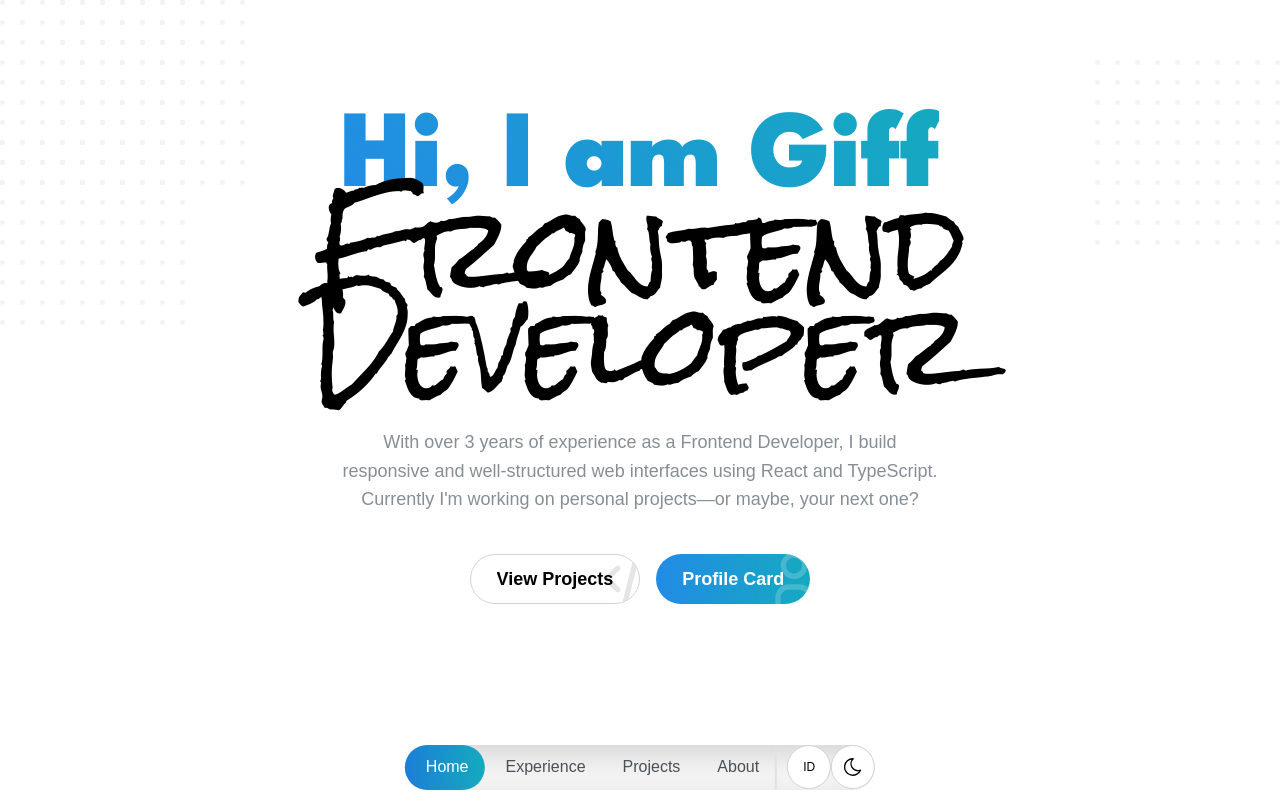
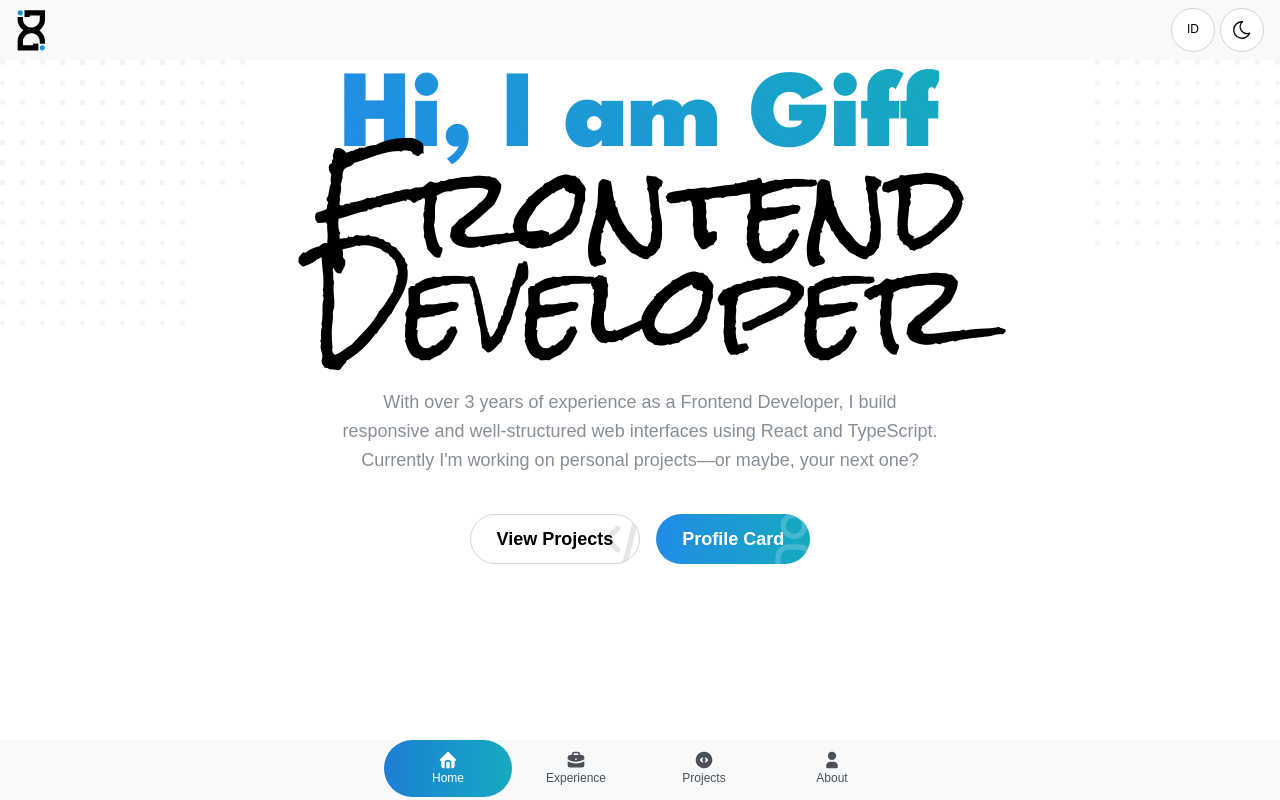
Before and after one commit to giffariz/portfolio, a Next.js app: page / in a window 1280 px wide. Built offline with nearby package versions, Linux system fonts and the light colour scheme.

Commit message:
feat: Create header, content, and footer layout

```diff
--- a/src/app/globals.css
+++ b/src/app/globals.css
@@ -12,7 +12,8 @@
 
 html,
 body {
-  max-width: 100vw;
+  max-width: 100dvw;
+  max-height: 100dvh;
   overflow-x: hidden;
 }
 
--- a/src/app/page.tsx
+++ b/src/app/page.tsx
@@ -1,19 +1,97 @@
 "use client";
-import { useState } from "react";
-import { Tabs } from "@mantine/core";
+import { useEffect, useRef, useState } from "react";
+import { AppShell, Group, Tabs } from "@mantine/core";
 import { Navbar } from "@/components/Navbar/Navbar";
 import { Content } from "@/components/Content/Content";
+import LanguageSelector from "@/components/LanguageSelector/LanguageSelector";
+import { ThemeToggle } from "@/components/ThemeToggle/ThemeToggle";
+import { Logo } from "@/components/Loader/Logo";
+
+const tabs = [
+  { id: "home", label: "Home" },
+  { id: "experience", label: "Experience" },
+  { id: "projects", label: "Projects" },
+  { id: "about", label: "About Me" },
+];
 
 export default function Home() {
   const [activeTab, setActiveTab] = useState<string | null>("home");
 
+  const touchStartX = useRef<number>(0)
+  const touchStartY = useRef<number>(0)
+
+  const handleTouchStart = (e: TouchEvent) => {
+    touchStartX.current = e.touches[0].clientX
+    touchStartY.current = e.touches[0].clientY
+  }
+
+  const handleTouchEnd = (e: TouchEvent) => {
+    if (!touchStartX.current || !touchStartY.current) return
+
+    const touchEndX = e.changedTouches[0].clientX
+    const touchEndY = e.changedTouches[0].clientY
+
+    const diffX = touchStartX.current - touchEndX
+    const diffY = touchStartY.current - touchEndY
+
+    if (Math.abs(diffX) > Math.abs(diffY) && Math.abs(diffX) > 50) {
+      const currentIndex = tabs.findIndex((tab) => tab.id === activeTab)
+
+      if (diffX > 0 && currentIndex < tabs.length - 1) {
+        setActiveTab(tabs[currentIndex + 1].id)
+      } else if (diffX < 0 && currentIndex > 0) {
+        setActiveTab(tabs[currentIndex - 1].id)
+      }
+    }
+
+    touchStartX.current = 0
+    touchStartY.current = 0
+  }
+
+  useEffect(() => {
+    const handleStart = (e: TouchEvent) => handleTouchStart(e)
+    const handleEnd = (e: TouchEvent) => handleTouchEnd(e)
+
+    document.addEventListener("touchstart", handleStart, { passive: true })
+    document.addEventListener("touchend", handleEnd, { passive: true })
+
+    return () => {
+      document.removeEventListener("touchstart", handleStart)
+      document.removeEventListener("touchend", handleEnd)
+    }
+    // eslint-disable-next-line react-hooks/exhaustive-deps
+  }, [activeTab])
+
   return (
-    <Tabs variant="none" value={activeTab} onChange={setActiveTab} h={"100dvh"} mah={"100dvh"} style={{ overflow: "hidden" }}>
-      <Navbar activeTab={activeTab} />
-      <Content
-        onClickProjects={() => setActiveTab("projects")}
-        activeTab={activeTab}
-      />
+    <Tabs variant="none" value={activeTab} onChange={setActiveTab}>
+      <AppShell
+        header={{ height: 60 }}
+        footer={{ height: 60 }}
+        padding="md"
+      >
+        <AppShell.Header bd={"none"} ml={-15} style={{
+          backgroundColor: "light-dark(var(--mantine-color-gray-0), var(--mantine-color-dark-6))"
+        }}>
+          <Group h="100%" px="md" justify="space-between" align="center">
+            <Logo animate={false} size={60}/>
+            <Group gap={5} mt={-8}>
+              <LanguageSelector />
+              <ThemeToggle />
+            </Group>
+          </Group>
+        </AppShell.Header>
+        <AppShell.Main>
+          <Content
+            onClickProjects={() => setActiveTab("projects")}
+            activeTab={activeTab}
+          />
+        </AppShell.Main>
+        <AppShell.Footer bd={"none"} style={{
+          backgroundColor: "light-dark(var(--mantine-color-gray-0), var(--mantine-color-dark-6))"
+        }}>
+          <Navbar activeTab={activeTab} />
+        </AppShell.Footer>
+      </AppShell>
     </Tabs>
   );
 }
--- a/src/components/Content/Content.tsx
+++ b/src/components/Content/Content.tsx
@@ -20,7 +20,6 @@ export const Content = ({ onClickProjects, activeTab }: IContentProps) => {
                         <Flex
                             justify="center"
                             align="center"
-                            h="90dvh"
                         >
                             <div style={styles}>
                                 <Home onClickProjects={onClickProjects} />
@@ -35,7 +34,6 @@ export const Content = ({ onClickProjects, activeTab }: IContentProps) => {
                         <Flex
                             justify="center"
                             align="center"
-                            h="90dvh"
                         >
                             <div style={styles}>
                                 <Experience />
@@ -50,7 +48,6 @@ export const Content = ({ onClickProjects, activeTab }: IContentProps) => {
                         <Flex
                             justify="center"
                             align="center"
-                            h="90dvh"
                         >
                             <div style={styles}>
                                 <Projects />
@@ -65,7 +62,6 @@ export const Content = ({ onClickProjects, activeTab }: IContentProps) => {
                         <Flex
                             justify="center"
                             align="center"
-                            h="90dvh"
                         >
                             <div style={styles}>
                                 <AboutMe />
--- a/src/components/Content/Home/Home.module.css
+++ b/src/components/Content/Home/Home.module.css
@@ -1,12 +1,5 @@
 .wrapper {
     position: relative;
-    padding-top: 80px;
-    padding-bottom: 80px;
-
-    @media (max-width: $mantine-breakpoint-lg) {
-        padding-top: 40px;
-        padding-bottom: 40px;
-    }
 }
 
 .inner {
--- a/src/components/Loader/Loader.tsx
+++ b/src/components/Loader/Loader.tsx
@@ -21,7 +21,7 @@ export const Loader = () => {
   if (loading)
     return (
       <Center className={classes.loadContainer}>
-        <Logo />
+        <Logo animate size={200}/>
       </Center>
     );
 
--- a/src/components/Loader/Logo.tsx
+++ b/src/components/Loader/Logo.tsx
@@ -1,13 +1,18 @@
 import { Box } from "@mantine/core";
 
-export const Logo = () => {
+interface ILogoProps {
+	size: number;
+	animate: boolean;
+}
+
+export const Logo = ({ size, animate }: ILogoProps = { size: 100, animate: true }) => {
 	return (
-		<Box w={"200px"}>
+		<Box w={size}>
 			<svg
 				xmlns="http://www.w3.org/2000/svg"
 				viewBox="0 0 496 496"
-				fill="none"
-				stroke="currentColor"
+				fill={ animate ? "none" : "currentColor" }
+				stroke={ animate ? "currentColor" : "none" }
 				strokeWidth={10}
 			>
 				<defs>
@@ -70,7 +75,7 @@ export const Logo = () => {
 						C181.246887,372.426422 182.540833,373.869934 186.013916,373.685120
 						C189.503128,373.499481 193.010117,373.647919 197.007904,373.649719
 						z"
-					style={{
+					style={ !animate ? {} : {
 						strokeDasharray: 500,
 						strokeDashoffset: 500,
 						animation: "dashDraw 3s ease-in-out infinite",
@@ -85,8 +90,9 @@ export const Logo = () => {
 						C366.482727,396.824524 362.845093,408.081879 353.804352,413.749512
 						C352.542389,414.540710 351.145935,415.117371 349.431091,415.930328
 						z"
-					stroke="url(#gradient)"
-					style={{
+					fill={animate ? "none" : "url(#gradient)"}
+					stroke={animate ? "url(#gradient)" : "none"}
+					style={ !animate ? {} : {
 						strokeDasharray: 200,
 						strokeDashoffset: 200,
 						animation: "dashDraw 3s ease-in-out infinite",
@@ -101,8 +107,9 @@ export const Logo = () => {
 						C152.856216,84.152527 160.843597,83.917168 168.514435,87.158920
 						C175.637589,90.169212 180.028854,95.983475 180.554840,104.548141
 						z"
-					stroke="url(#gradient)"
-					style={{
+					fill={animate ? "none" : "url(#gradient)"}
+					stroke={animate ? "url(#gradient)" : "none"}
+					style={ !animate ? {} : {
 						strokeDasharray: 200,
 						strokeDashoffset: 200,
 						animation: "dashDraw 3s ease-in-out infinite",
--- a/src/components/Navbar/Navbar.module.css
+++ b/src/components/Navbar/Navbar.module.css
@@ -2,23 +2,12 @@
     position: fixed;
     left: 50%;
     transform: translateX(-50%);
-    bottom: var(--mantine-spacing-xs);
+    min-width: 40dvw;
     z-index: 2;
     justify-content: space-between;
-    border-radius: 50px;
-
-    background: #ffffff;
-    box-shadow: inset 10px 10px 40px #cccccc,
-        inset -10px -10px 40px #ffffff;
-
-    @mixin dark {
-        background: #333333;
-        box-shadow: inset 10px 10px 40px #292929,
-            inset -10px -10px 40px #3d3d3d;
-    }
 
     @media (max-width: $mantine-breakpoint-xs) {
-        min-width: 90vw;
+        min-width: 100dvw;
     }
 }
 
@@ -35,6 +24,7 @@
     transition: color 500ms ease;
     color: var(--mantine-color-gray-7);
     gap: var(--mantine-spacing-xs);
+    justify-content: center;
 
     &[data-active] {
         color: var(--mantine-color-white);
--- a/src/components/Navbar/Navbar.tsx
+++ b/src/components/Navbar/Navbar.tsx
@@ -1,11 +1,5 @@
 "use client";
-import {
-    Tabs,
-    Center,
-    FloatingIndicator,
-    Divider,
-    Text,
-} from "@mantine/core";
+import { Tabs, FloatingIndicator, Text, Flex } from "@mantine/core";
 import {
     IconHomeFilled,
     IconBriefcaseFilled,
@@ -14,8 +8,6 @@ import {
 } from "@tabler/icons-react";
 import { useState } from "react";
 import classes from "./Navbar.module.css";
-import { ThemeToggle } from "../ThemeToggle/ThemeToggle";
-import LanguageSelector from "../LanguageSelector/LanguageSelector";
 
 interface NavbarProps {
     activeTab: string | null;
@@ -32,38 +24,54 @@ export const Navbar = ({ activeTab }: NavbarProps) => {
     };
 
     return (
-        <Tabs.List ref={setRootRef} className={classes.list}>
-            <Tabs.Tab value="home" ref={setControlRef("home")} className={classes.tab}>
-                <Center inline>
-                    <IconHomeFilled size={20} className="mantine-hidden-from-md" />
-                    <Text fw={500} ml={5} visibleFrom="md">
+        <Tabs.List grow ref={setRootRef} className={classes.list} justify="center">
+            <Tabs.Tab
+                value="home"
+                ref={setControlRef("home")}
+                className={classes.tab}
+            >
+                <Flex align="center" direction="column" gap={0}>
+                    <IconHomeFilled size={20} />
+                    <Text fw={500} size="xs">
                         Home
                     </Text>
-                </Center>
+                </Flex>
             </Tabs.Tab>
-            <Tabs.Tab value="experience" ref={setControlRef("experience")} className={classes.tab}>
-                <Center inline>
-                    <IconBriefcaseFilled size={20} className="mantine-hidden-from-md" />
-                    <Text fw={500} ml={5} visibleFrom="md">
+            <Tabs.Tab
+                value="experience"
+                ref={setControlRef("experience")}
+                className={classes.tab}
+            >
+                <Flex align="center" direction="column" gap={0}>
+                    <IconBriefcaseFilled size={20} />
+                    <Text fw={500} size="xs">
                         Experience
                     </Text>
-                </Center>
+                </Flex>
             </Tabs.Tab>
-            <Tabs.Tab value="projects" ref={setControlRef("projects")} className={classes.tab}>
-                <Center inline>
-                    <IconCodeCircleFilled size={20} className="mantine-hidden-from-md" />
-                    <Text fw={500} ml={5} visibleFrom="md">
+            <Tabs.Tab
+                value="projects"
+                ref={setControlRef("projects")}
+                className={classes.tab}
+            >
+                <Flex align="center" direction="column" gap={0}>
+                    <IconCodeCircleFilled size={20} />
+                    <Text fw={500} size="xs">
                         Projects
                     </Text>
-                </Center>
+                </Flex>
             </Tabs.Tab>
-            <Tabs.Tab value="about" ref={setControlRef("about")} className={classes.tab}>
-                <Center inline>
-                    <IconUserFilled size={20} className="mantine-hidden-from-md" />
-                    <Text fw={500} ml={5} visibleFrom="md">
+            <Tabs.Tab
+                value="about"
+                ref={setControlRef("about")}
+                className={classes.tab}
+            >
+                <Flex align="center" direction="column" gap={0}>
+                    <IconUserFilled size={20} />
+                    <Text fw={500} size="xs">
                         About
                     </Text>
-                </Center>
+                </Flex>
             </Tabs.Tab>
 
             <FloatingIndicator
@@ -72,10 +80,6 @@ export const Navbar = ({ activeTab }: NavbarProps) => {
                 className={classes.indicator}
                 transitionDuration={500}
             />
-
-            <Divider orientation="vertical" size={"sm"} mr={10} />
-            <LanguageSelector />
-            <ThemeToggle />
         </Tabs.List>
     );
 };
```
